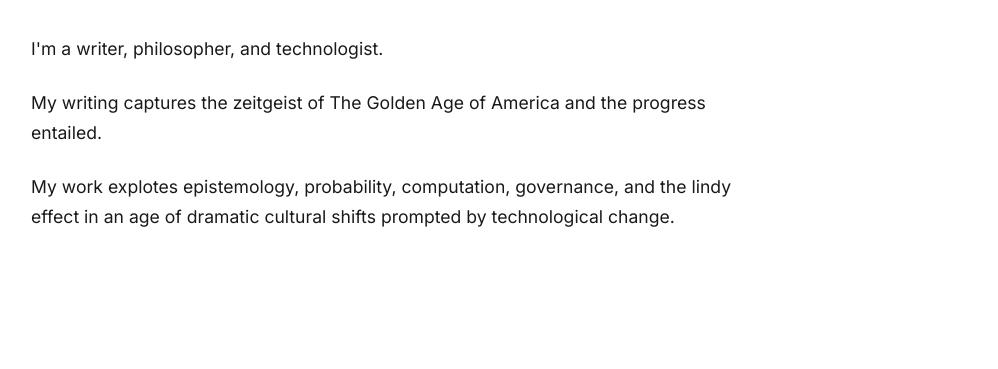
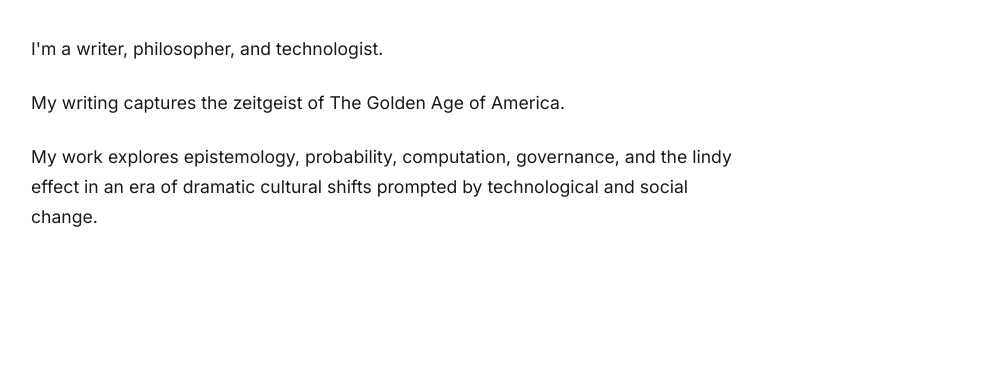
Before and after one commit to brittonwatson/brittonwatson.github.io, a plain HTML site: page about/index.html in a window 1280 px wide. Shown: the part 588-957 px from the top of the page, without its empty margins (249-1247 px from the left). Drawn offline with Linux system fonts and the light colour scheme.

Commit message:
Update index.html

```diff
--- a/about/index.html
+++ b/about/index.html
@@ -37,9 +37,9 @@
                     <div class="about-bio fade-in">
                         <p>I'm a writer, philosopher, and technologist.</p>
 
-                        <p>My writing captures the zeitgeist of The Golden Age of America and the progress entailed.</p>
+                        <p>My writing captures the zeitgeist of The Golden Age of America.</p>
 
-                        <p>My work explotes epistemology, probability, computation, governance, and the lindy effect in an age of dramatic cultural shifts prompted by technological change.</p>
+                        <p>My work explores epistemology, probability, computation, governance, and the lindy effect in an era of dramatic cultural shifts prompted by technological and social change.</p>
                     </div>
                 </div>
             </section>
```
